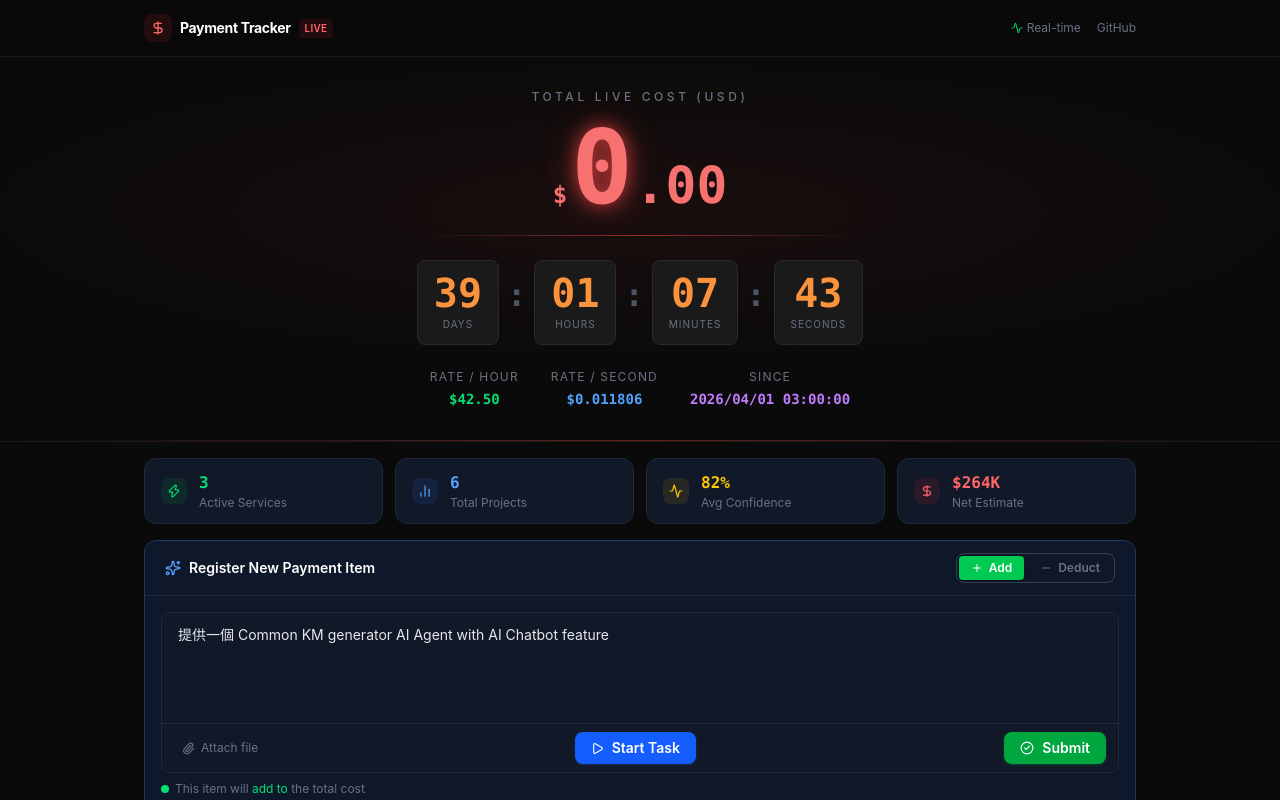
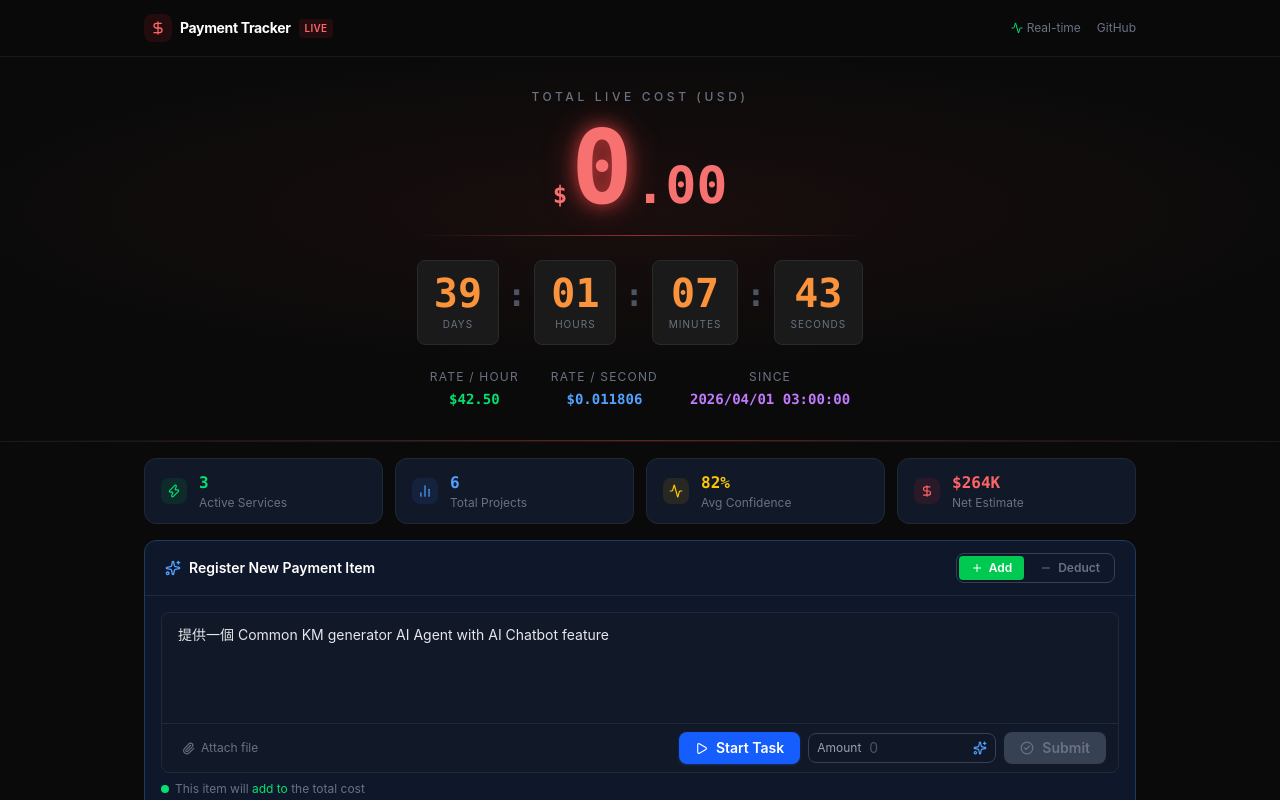
Before and after one commit to hwchiu/eggroll, a Next.js app: page /eggroll/ in a window 1280 px wide. Both pictures are taken after a click on the button "Start Task". Shown: the top 800 px of the page. Built offline with nearby package versions, Linux system fonts and the light colour scheme.

Commit message:
feat: add amount input with ai fill icon for submit
Agent-Logs-Url: https://github.com/hwchiu/eggroll/sessions/30838345-0260-4a51-8802-76e76403853f

Co-authored-by: hwchiu <1932305+hwchiu@users.noreply.github.com>

```diff
--- a/components/RegistrationBlock.tsx
+++ b/components/RegistrationBlock.tsx
@@ -17,14 +17,26 @@ import ModelVersionPanel from "./ModelVersionPanel";
 export default function RegistrationBlock({ onCostAdded }: { onCostAdded?: (cost: number) => void }) {
   const [isAdd, setIsAdd] = useState(true);
   const [text, setText] = useState("提供一個 Common KM generator AI Agent with AI Chatbot feature");
+  const [amountInput, setAmountInput] = useState("");
   const [files, setFiles] = useState<File[]>([]);
   const [loading, setLoading] = useState(false);
   const [result, setResult] = useState<"idle" | "analyzing" | "done">("idle");
   const [submitted, setSubmitted] = useState(false);
-  const [taskIsAdd, setTaskIsAdd] = useState(true);
   const fileRef = useRef<HTMLInputElement>(null);
 
   const MODEL_VERSION = "gpt-4o-2024-11-20";
+  const AI_ESTIMATED_TOTAL = 87500;
+
+  const formatAmount = (value: string) => {
+    const digits = value.replace(/[^\d]/g, "");
+    if (!digits) return "";
+    return Number(digits).toLocaleString("en-US");
+  };
+
+  const getAmountValue = () => {
+    const parsed = Number(amountInput.replace(/,/g, ""));
+    return Number.isFinite(parsed) ? parsed : 0;
+  };
 
   const handleFileChange = (e: React.ChangeEvent<HTMLInputElement>) => {
     if (e.target.files) {
@@ -41,7 +53,6 @@ export default function RegistrationBlock({ onCostAdded }: { onCostAdded?: (cost
     setLoading(true);
     setResult("analyzing");
     setSubmitted(false);
-    setTaskIsAdd(isAdd);
     // Simulate AI analysis delay
     await new Promise((r) => setTimeout(r, 2200));
     setLoading(false);
@@ -49,7 +60,9 @@ export default function RegistrationBlock({ onCostAdded }: { onCostAdded?: (cost
   };
 
   const handleSubmit = () => {
-    if (onCostAdded) onCostAdded(taskIsAdd ? 87500 : -87500);
+    const amount = getAmountValue();
+    if (!amount) return;
+    if (onCostAdded) onCostAdded(isAdd ? amount : -amount);
     setSubmitted(true);
   };
 
@@ -140,6 +153,7 @@ export default function RegistrationBlock({ onCostAdded }: { onCostAdded?: (cost
               />
             </div>
 
+            <div className="flex items-center gap-2">
               <button
                 onClick={handleStartTask}
                 disabled={loading || !text.trim()}
@@ -160,11 +174,30 @@ export default function RegistrationBlock({ onCostAdded }: { onCostAdded?: (cost
                 )}
               </button>
               {result === "done" && (
+                <>
+                  <div className="flex items-center gap-2 rounded-lg border border-gray-700 bg-gray-900 px-2 py-1">
+                    <span className="text-xs text-gray-400">Amount</span>
+                    <input
+                      inputMode="numeric"
+                      value={amountInput}
+                      onChange={(e) => setAmountInput(formatAmount(e.target.value))}
+                      placeholder="0"
+                      className="w-24 bg-transparent text-sm text-gray-200 outline-none placeholder-gray-600"
+                    />
+                    <button
+                      onClick={() => setAmountInput(AI_ESTIMATED_TOTAL.toLocaleString("en-US"))}
+                      className="text-blue-400 hover:text-blue-300 transition-colors"
+                      aria-label="Use AI estimate total"
+                      title="Use AI estimate total"
+                    >
+                      <Sparkles size={14} />
+                    </button>
+                  </div>
                   <button
                     onClick={handleSubmit}
-                disabled={submitted}
+                    disabled={submitted || getAmountValue() <= 0}
                     className={`flex items-center gap-2 px-4 py-1.5 rounded-lg text-sm font-semibold transition-all ${
-                  submitted
+                      submitted || getAmountValue() <= 0
                         ? "bg-gray-700 text-gray-500 cursor-not-allowed"
                         : "bg-green-600 hover:bg-green-500 text-white shadow shadow-green-500/20"
                     }`}
@@ -172,7 +205,9 @@ export default function RegistrationBlock({ onCostAdded }: { onCostAdded?: (cost
                     <CheckCircle2 size={14} />
                     {submitted ? "Submitted" : "Submit"}
                   </button>
+                </>
               )}
+            </div>
           </div>
         </div>
 
```
Lines whose indentation alone changed are shown as unchanged.
